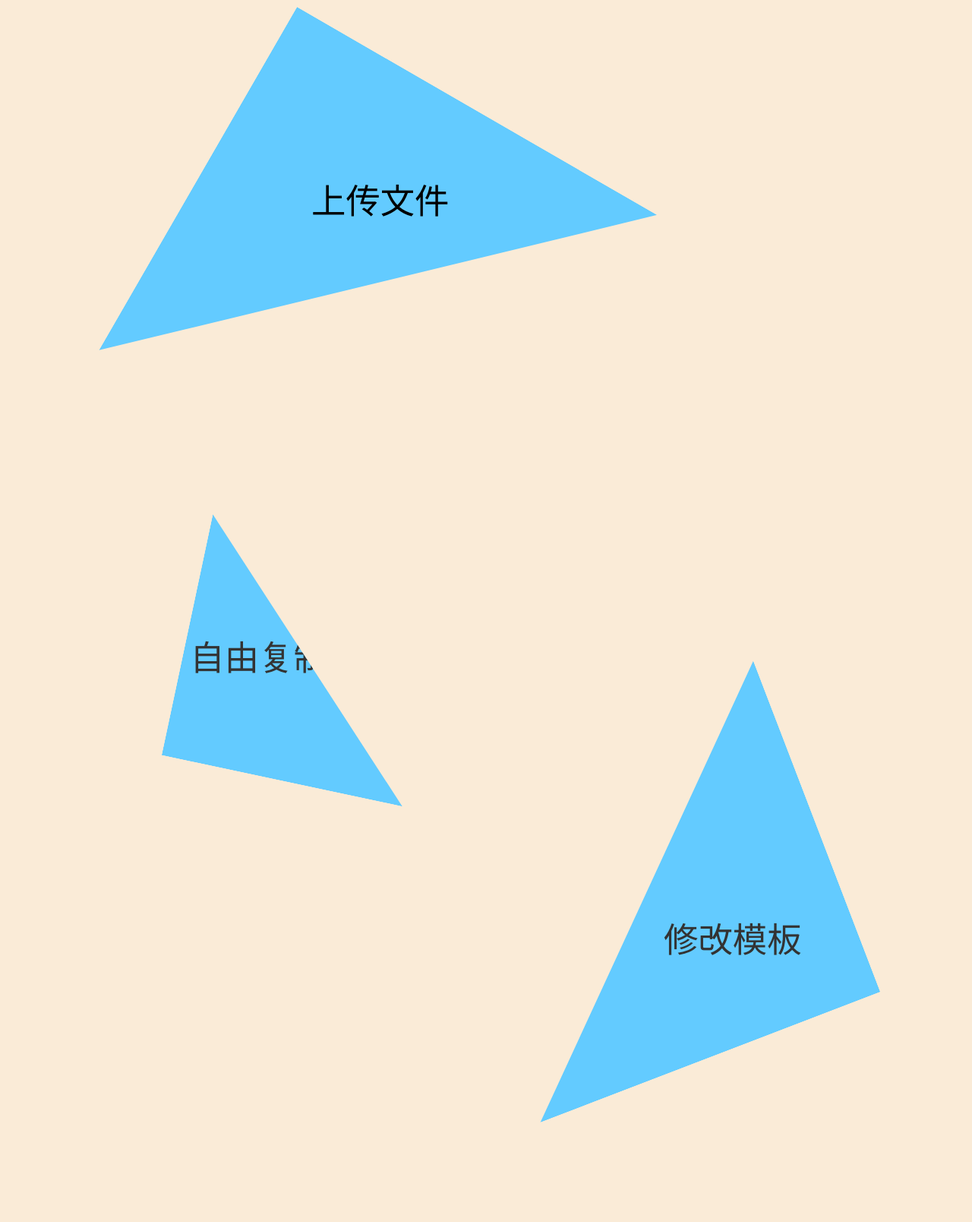
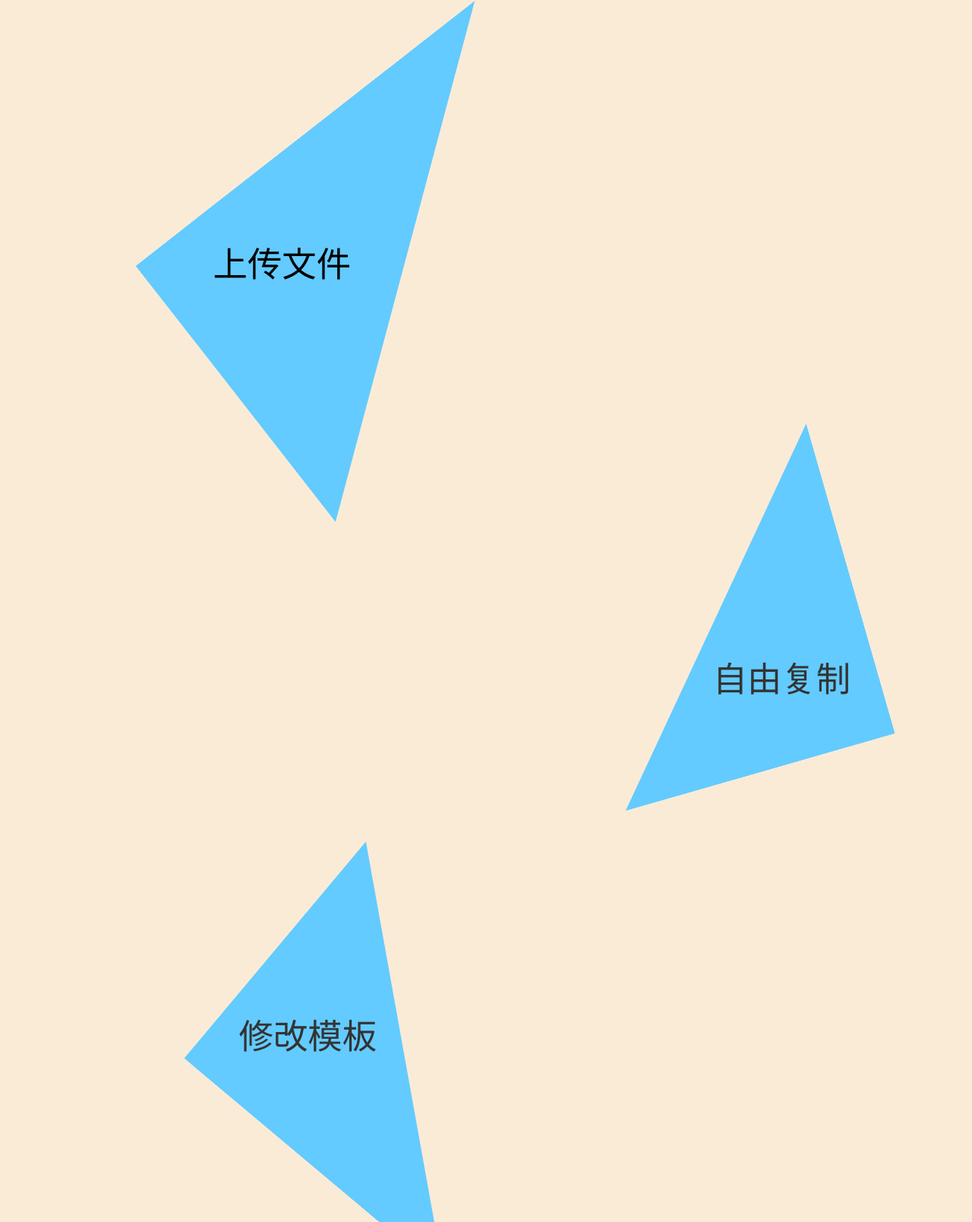
Before and after one commit to GitHubxxx17/daobeiruliu, a plain HTML site: page MTinital.html in a window 1280 px wide. Shown: the part 330-1938 px from the top of the page at 76% size. Drawn offline with Linux system fonts and the light colour scheme.

Commit message:
修改编辑初始页面

```diff
--- a/less/MTinital.less
+++ b/less/MTinital.less
@@ -60,44 +60,44 @@ header {
     }
 
     .upload {
-        width: (169 / @vw);
-        height: (161 / @vw);
-        top: (80 / @vw);
-        left: (69 / @vw);
-        transform: rotate(30deg);
+        width: (175 / @vw);
+        height: (132 / @vw);
+        top: (86 / @vw);
+        left: (77 / @vw);
+        transform: rotate(322deg);
 
         span {
-            top: (40 / @vw);
-            left: (40 / @vw);
-            transform: rotate(-30deg);
+            top: (25 / @vw);
+            left: (20 / @vw);
+            transform: rotate(-322deg);
         }
     }
 
     .copy {
-        width: (100 / @vw);
-        height: (100 / @vw);
-        top: (264 / @vw);
-        left: (75 / @vw);
-        transform: rotate(282deg);
+        width: (114 / @vw);
+        height: (131 / @vw);
+        top: (231 / @vw);
+        left: (234 / @vw);
+        transform: rotate(164deg);
 
         span {
-            top: (20 / @vw);
-            left: (20 / @vw);
-            transform: rotate(-282deg);
+            top: (25 / @vw);
+            left: (10 / @vw);
+            transform: rotate(-164deg);
         }
     }
 
     .modify {
-        width: (148 / @vw);
-        height: (144 / @vw);
-        top: (336 / @vw);
-        left: (189 / @vw);
-        transform: rotate(159deg);
+        width: (115 / @vw);
+        height: (138 / @vw);
+        top: (407 / @vw);
+        left: (107 / @vw);
+        transform: rotate(310deg);
 
         span {
-            top: (32 / @vw);
-            left: (20 / @vw);
-            transform: rotate(-159deg);
+            top: (22 / @vw);
+            left: (12 / @vw);
+            transform: rotate(-310deg);
         }
     }
 }
```
Also changed, not shown: css/MTinital.css.
